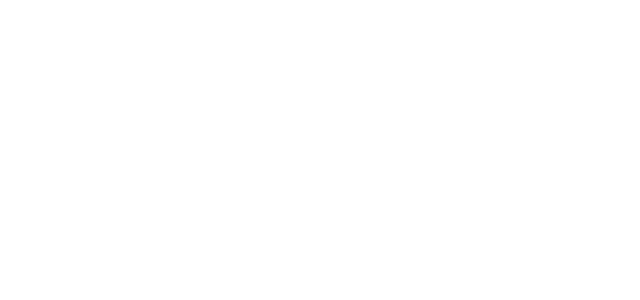
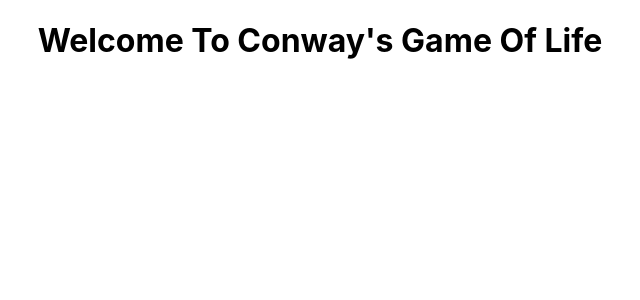
Before and after one commit to hesterrk/Game_Of_Life, a React (Create React App) app: page / in a window 1280 px wide. Shown: the top 300 px of the page, without its empty margins (320-960 px from the left). Built offline with nearby package versions, Linux system fonts and the light colour scheme.

Commit message:
ft: added title to app component

```diff
--- a/src/App.js
+++ b/src/App.js
@@ -4,6 +4,7 @@ import './App.css';
 function App() {
   return (
     <div className="App">
+      <h1> Welcome To Conway's Game Of Life </h1>
 
     </div>
   );
```
